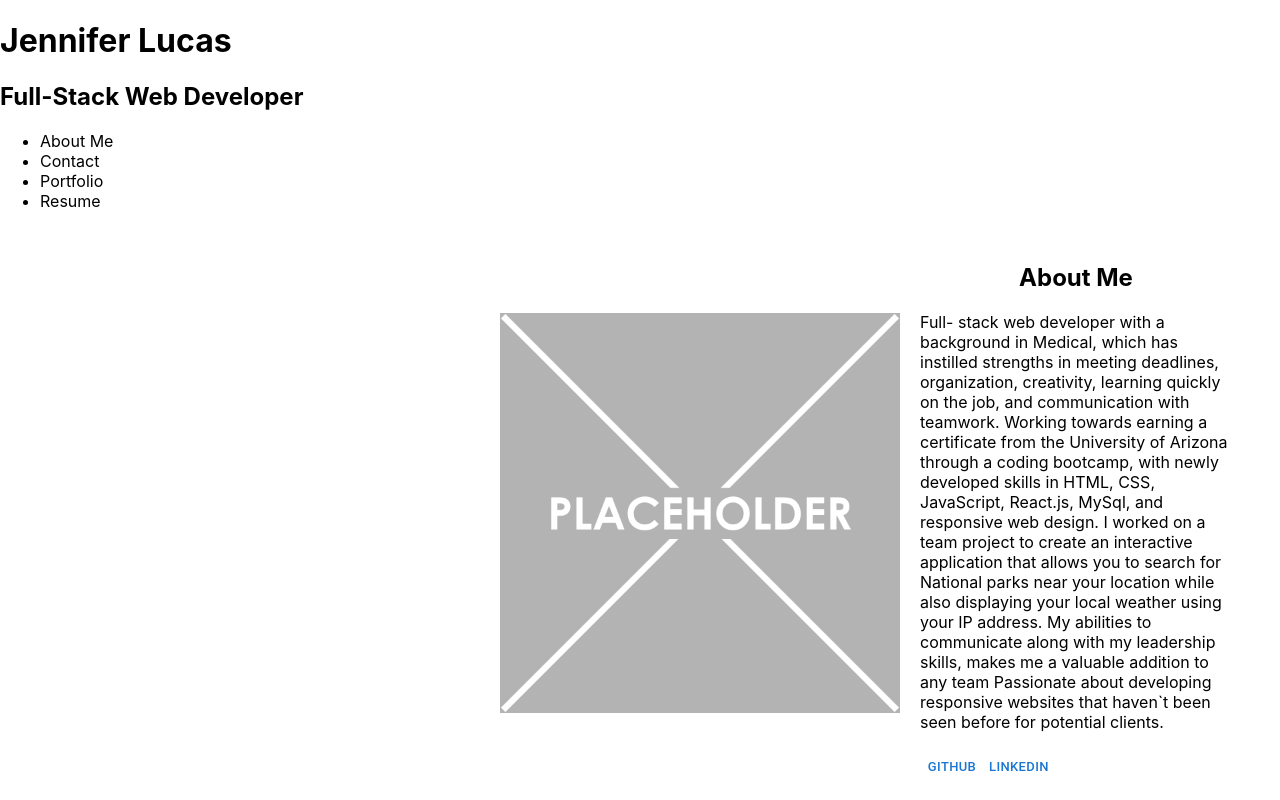
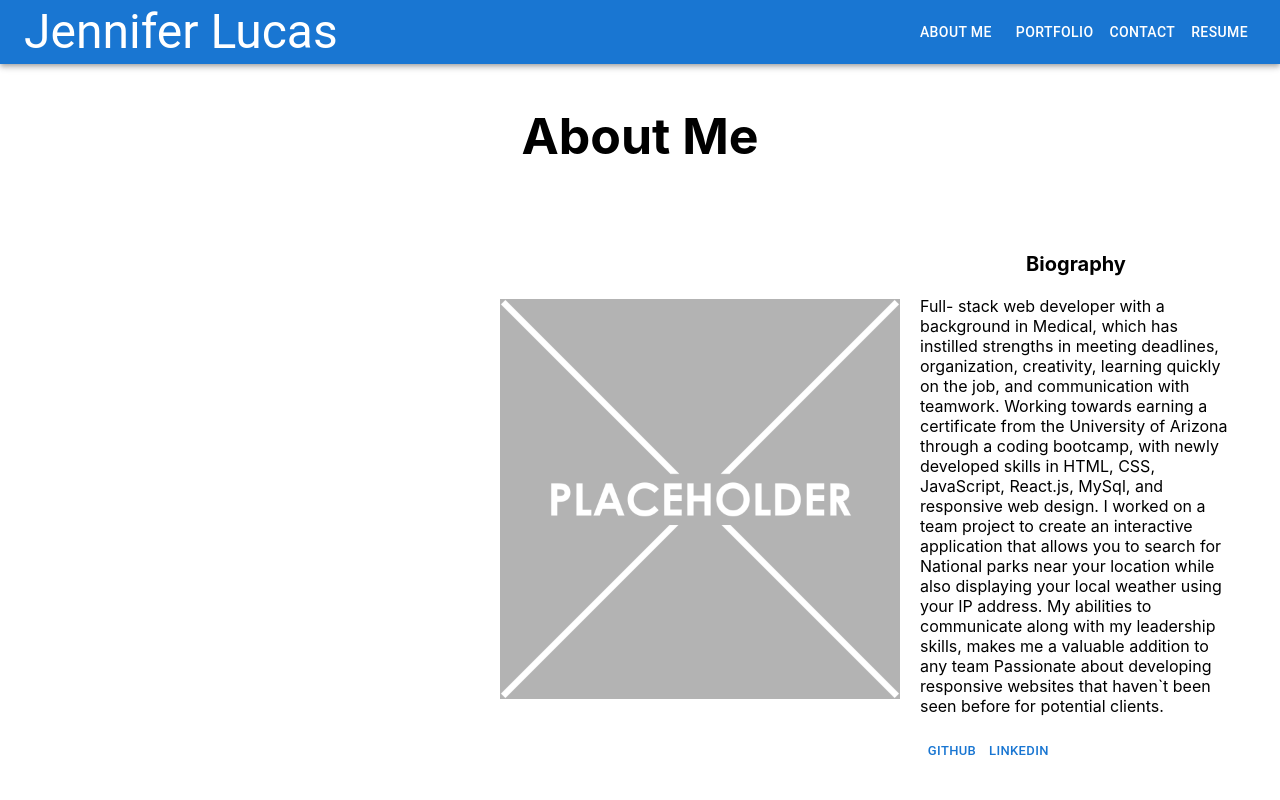
Before and after one commit to jenmlucas/react-portfolio, a React (Create React App) app: page / in a window 1280 px wide. Built offline with nearby package versions, Linux system fonts and the light colour scheme.

Commit message:
added Nav

```diff
--- a/src/App.js
+++ b/src/App.js
@@ -1,6 +1,7 @@
 import "./App.css";
 import About from "./components/About/About";
 import Nav from "./components/Nav/Nav";
+
 
 function App() {
   return (
--- a/src/components/About/About.js
+++ b/src/components/About/About.js
@@ -7,9 +7,11 @@ import Avatar from "@mui/material/Avatar";
 const useStyles = makeStyles({
   aboutMeHeader: {
     textAlign: "center",
+    fontSize: 50,
   },
   about: {
     display: "flex",
+    marginTop: 50,
     alignItems: "center",
     marginLeft: 500,
   },
@@ -18,12 +20,21 @@ const useStyles = makeStyles({
     alignItems: "center",
     marginLeft: 20,
   },
+  bioTitle: {
+    textAlign: "center",
+    fontSize: 20,
+    fontWeight: "bold",
+  },
 });
 
-function About() {
+export default function About() {
+  const [value, setValue] = React.useState(0);
   const classes = useStyles();
   return (
     <section>
+      <h1 className={classes.aboutMeHeader}>
+        About Me
+      </h1>
       <div className={classes.about}>
         <Avatar
           src={placeholder}
@@ -33,7 +44,7 @@ function About() {
         ></Avatar>
 
         <p className={classes.bio}>
-          <h1 id="about" className={classes.aboutMeHeader}> About Me </h1>
+          <p className={classes.bioTitle}>Biography</p>
           Full- stack web developer with a background in Medical, which has
           instilled strengths in meeting deadlines, organization, creativity,
           learning quickly on the job, and communication with teamwork. Working
@@ -66,5 +77,3 @@ function About() {
     </section>
   );
 }
-
-export default About;
--- a/src/components/Nav/Nav.js
+++ b/src/components/Nav/Nav.js
@@ -1,36 +1,57 @@
 import React from "react";
-import { makeStyles } from "@mui/styles";
+import Box from "@mui/material/Box";
+import AppBar from "@mui/material/AppBar";
+import Toolbar from "@mui/material/Toolbar";
+import Typography from "@mui/material/Typography";
+import Button from "@mui/material/Button";
 
-
-
-const useStyles = makeStyles({});
-
-
-function Nav() {
-  const classes = useStyles();
-
+export default function Nav({ currentPage, handlePageChange }) {
   return (
-      <header>
-      <h1>Jennifer Lucas</h1>
-      <h2>Full-Stack Web Developer</h2>
-      <nav>
-        <ul>
-          <li>
-              <span>About Me</span>
-          </li>
-          <li>
-            <span>Contact</span>
-          </li>
-          <li>
-            <span>Portfolio</span>
-          </li>
-          <li>
-            <span>Resume</span>
-          </li>
-        </ul>
-      </nav>
-    </header>
+    <Box sx={{ flexGrow: 1 }}>
+      <AppBar position="static">
+        <Toolbar>
+          <Typography variant="h3" component="div" sx={{ flexGrow: 1 }}>
+            Jennifer Lucas
+          </Typography>
+          <Button
+            variant="round"
+            color="inherit"
+            href="#about"
+            onClick={() => handlePageChange("About")}
+            className={currentPage === "About" ? "nav-link active" : "nav-link"}
+          >
+            About Me
+          </Button>
+          <Button
+            color="inherit"
+            onClick={() => handlePageChange("Portfolio")}
+            className={
+              currentPage === "Portfolio" ? "nav-link active" : "nav-link"
+            }
+          >
+            Portfolio
+          </Button>
+          <Button
+            color="inherit"
+            href="#contact"
+            onClick={() => handlePageChange("Contact")}
+            className={
+              currentPage === "Contact" ? "nav-link active" : "nav-link"
+            }
+          >
+            Contact
+          </Button>
+          <Button
+            color="inherit"
+            onClick={() => handlePageChange("Resume")}
+            className={
+              currentPage === "Resume" ? "nav-link active" : "nav-link"
+            }
+          >
+            Resume
+          </Button>
+        </Toolbar>
+      </AppBar>
+    </Box>
   );
 }
-
-export default Nav;
--- /dev/null
+++ b/src/components/Portfolio/AllProjects.js
@@ -0,0 +1 @@
+//renders all individual projects -array of objects through props to project that makes a bunch of them (all 6) const =[] map through render out Project.js
--- /dev/null
+++ b/src/components/Portfolio/Project.js
@@ -0,0 +1 @@
+// map through the AllProjects card component - props get passed here --- 1 single care with discription, name, links etc image
```
Also changed, not shown: src/components/Nav/PortfolioContainer.js (added, +34 -0 lines).
